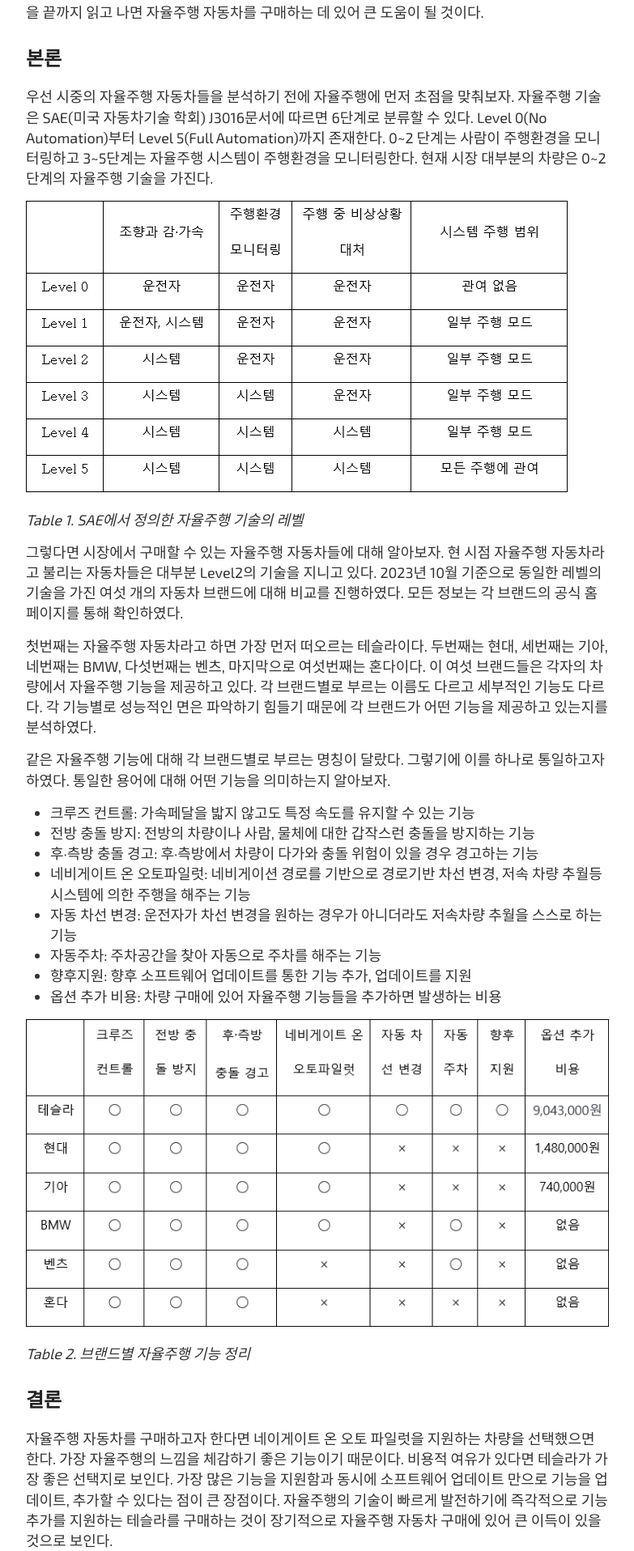
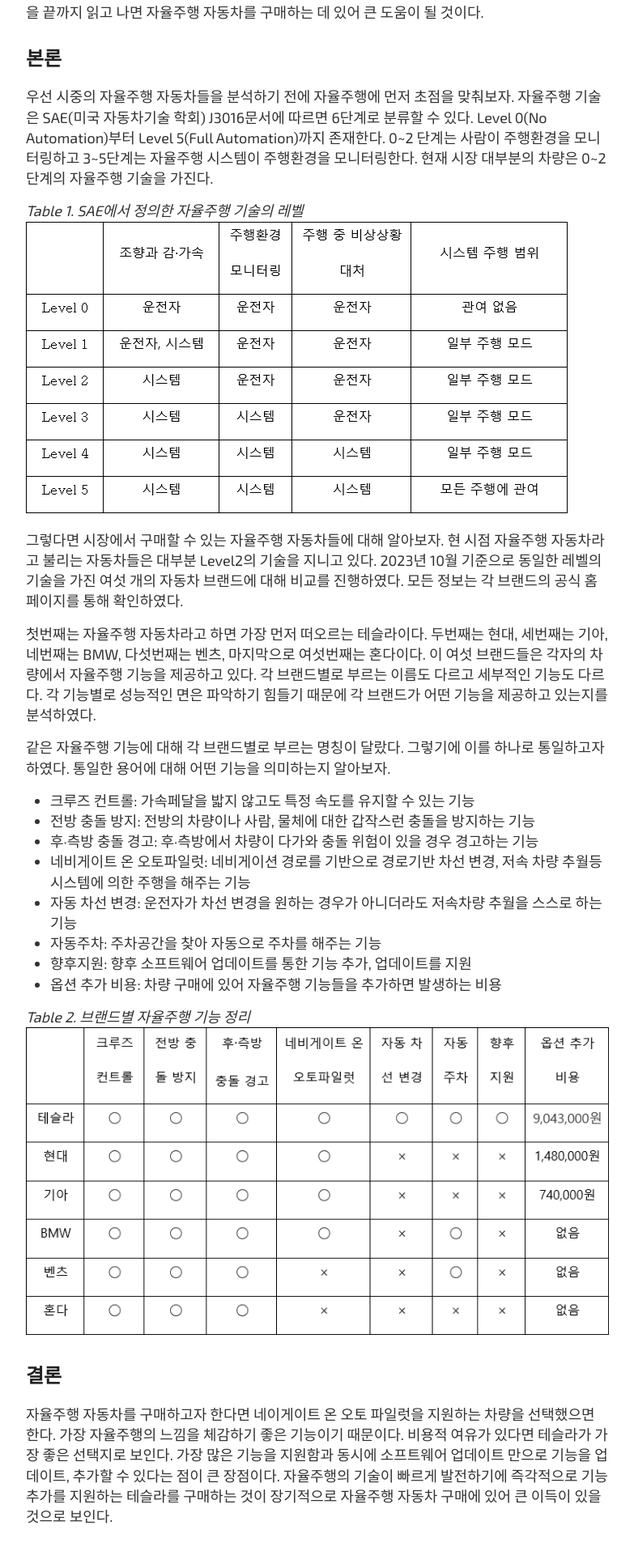
Before and after one commit to Ns-Jin/Ns-Jin.github.io, a Jekyll site: the page built from _posts/2023-10-06-survey-practice.md, in a window 1280 px wide. Shown: the part 653-2569 px from the top of the page at 81% size, without its empty margins (248-1031 px from the left). Built offline with Jekyll 4.4.1, drawn with Linux system fonts in a browser that asks for light colours; some web fonts are replaced.

Commit message:
이미지 캡션 아마도 최종 수정

```diff
--- a/_posts/2023-10-06-survey-practice.md
+++ b/_posts/2023-10-06-survey-practice.md
@@ -15,9 +15,8 @@ tags: survey, 자율주행, 자율주행 자동차, 테슬라
 ## 본론
 우선 시중의 자율주행 자동차들을 분석하기 전에 자율주행에 먼저 초점을 맞춰보자. 자율주행 기술은 SAE(미국 자동차기술 학회) J3016문서에 따르면 6단계로 분류할 수 있다. Level 0(No Automation)부터 Level 5(Full Automation)까지 존재한다. 0~2 단계는 사람이 주행환경을 모니터링하고 3~5단계는 자율주행 시스템이 주행환경을 모니터링한다. 현재 시장 대부분의 차량은 0~2 단계의 자율주행 기술을 가진다.
 
+*Table 1. SAE에서 정의한 자율주행 기술의 레벨*
 ![]({{ site.baseurl }}/images/table_1.png){: .align-center}
-
-*Table 1. SAE에서 정의한 자율주행 기술의 레벨*
 
 그렇다면 시장에서 구매할 수 있는 자율주행 자동차들에 대해 알아보자. 현 시점 자율주행 자동차라고 불리는 자동차들은 대부분 Level2의 기술을 지니고 있다. 2023년 10월 기준으로 동일한 레벨의 기술을 가진 여섯 개의 자동차 브랜드에 대해 비교를 진행하였다. 모든 정보는 각 브랜드의 공식 홈페이지를 통해 확인하였다.
 
@@ -34,9 +33,8 @@ tags: survey, 자율주행, 자율주행 자동차, 테슬라
 - 향후지원: 향후 소프트웨어 업데이트를 통한 기능 추가, 업데이트를 지원
 - 옵션 추가 비용: 차량 구매에 있어 자율주행 기능들을 추가하면 발생하는 비용
 
+*Table 2. 브랜드별 자율주행 기능 정리*
 ![]({{ site.baseurl }}/images/table_2.png){: .align-center}
-
-*Table 2. 브랜드별 자율주행 기능 정리*
 
 ## 결론
 자율주행 자동차를 구매하고자 한다면 네이게이트 온 오토 파일럿을 지원하는 차량을 선택했으면 한다. 가장 자율주행의 느낌을 체감하기 좋은 기능이기 때문이다. 비용적 여유가 있다면 테슬라가 가장 좋은 선택지로 보인다. 가장 많은 기능을 지원함과 동시에 소프트웨어 업데이트 만으로 기능을 업데이트, 추가할 수 있다는 점이 큰 장점이다. 자율주행의 기술이 빠르게 발전하기에 즉각적으로 기능 추가를 지원하는 테슬라를 구매하는 것이 장기적으로 자율주행 자동차 구매에 있어 큰 이득이 있을 것으로 보인다.
```
